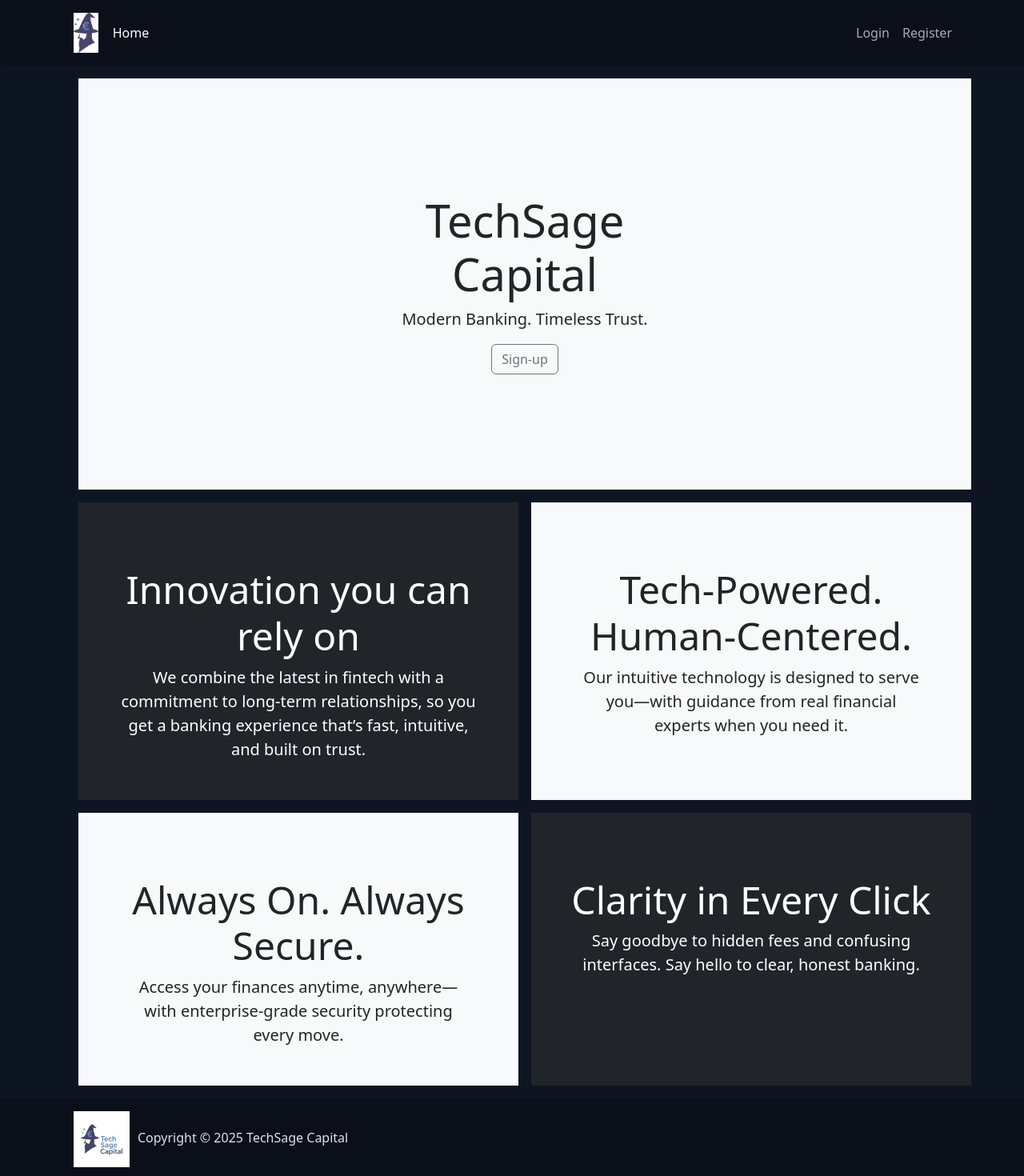
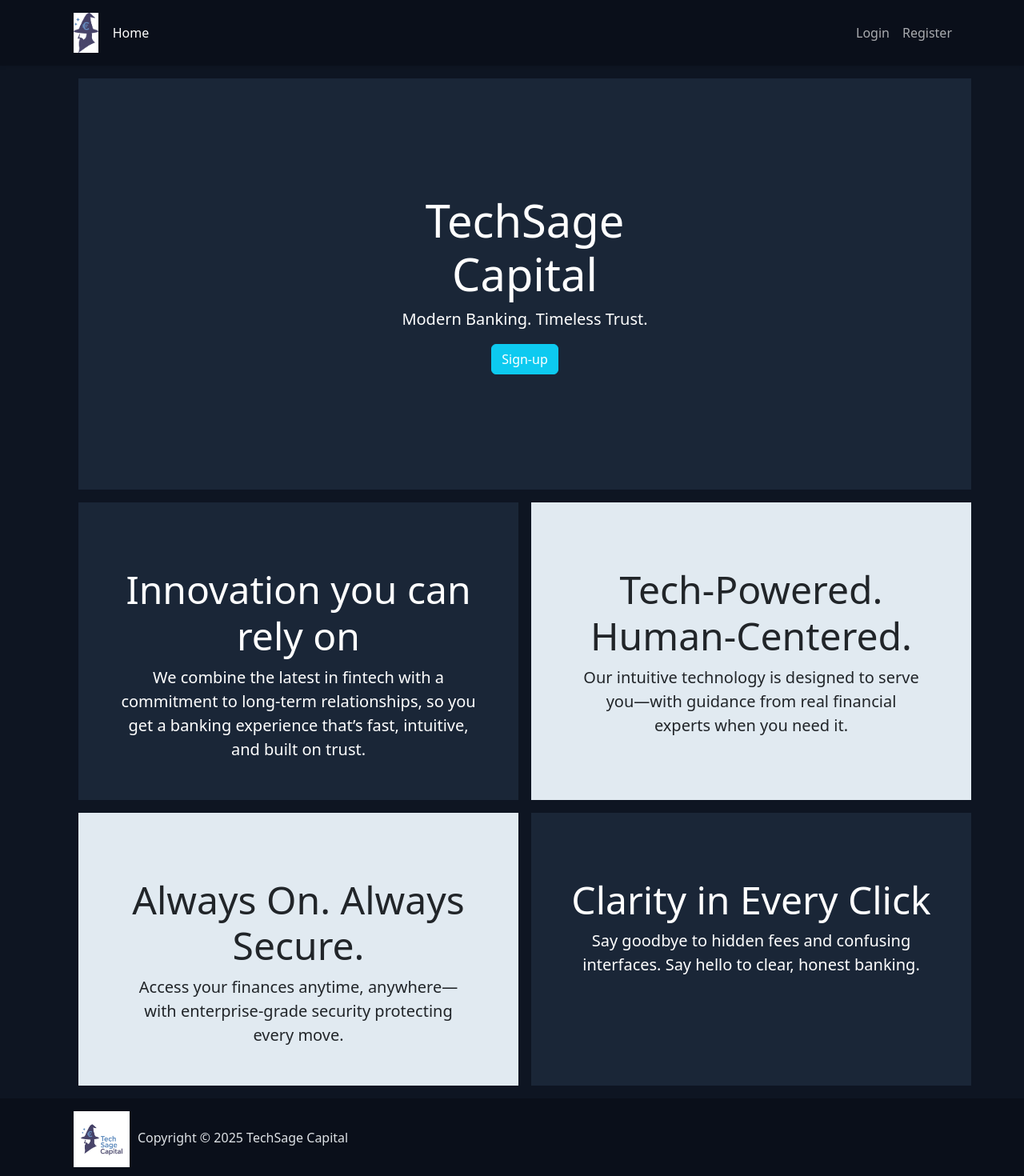
Before and after one commit to Jelcoo/TechSageCapital, a Vue app in the folder frontend/: page / in a window 1280 px wide. Shown: the top 1470 px of the page at 80% size. Built offline with nearby package versions, Linux system fonts and the light colour scheme; no server answers.

Commit message:
Update: color changes

```diff
--- a/frontend/src/assets/main.css
+++ b/frontend/src/assets/main.css
@@ -43,3 +43,19 @@ body{
     margin: 0 10px;
     background-color: white;
 }
+
+.head-bg{
+    background-color: #1a2637;
+}
+
+.bright-bg{
+    background-color: #e1eaf1;
+}
+
+.dark-bg{
+    background-color: #1a2637;
+}
+
+.sign-up-btn{
+    color:white;
+}
--- a/frontend/src/views/HomeView.vue
+++ b/frontend/src/views/HomeView.vue
@@ -6,25 +6,25 @@ const userStore = useUserStore();
 
 <template>
     <main>
-        <div class="position-relative overflow-hidden p-3 p-md-5 m-md-3 text-center bg-light text-dark"
+        <div class="position-relative overflow-hidden p-3 p-md-5 m-md-3 text-center head-bg text-white"
             style="width: 100%;">
             <div class="col-md-5 p-lg-5 mx-auto my-5">
                 <h1 class="display-4 font-weight-normal">TechSage Capital</h1>
                 <p class="lead font-weight-normal">Modern Banking. Timeless Trust.</p>
-                <RouterLink to="/auth/register" class="btn btn-outline-secondary" active-class="active"
+                <RouterLink to="/auth/register" class="btn btn-info text-white sign-up-btn" active-class="active"
                     v-if="userStore.token == null">Sign-up
                 </RouterLink>
             </div>
         </div>
         <div class="d-md-flex flex-md-equal w-100 my-md-3 m-md-3 pl-md-3 gap-3 row">
-            <div class="bg-dark pt-3 px-3 pt-md-5 px-md-5 text-center text-white overflow-hidden col">
+            <div class="dark-bg pt-3 px-3 pt-md-5 px-md-5 text-center text-white overflow-hidden col">
                 <div class="my-3 py-3">
                     <h2 class="display-5">Innovation you can rely on</h2>
                     <p class="lead">We combine the latest in fintech with a commitment to long-term relationships, so
                         you get a banking experience that’s fast, intuitive, and built on trust.</p>
                 </div>
             </div>
-            <div class="bg-light pt-3 px-3 pt-md-5 px-md-5 text-center overflow-hidden text-dark col">
+            <div class="bright-bg pt-3 px-3 pt-md-5 px-md-5 text-center overflow-hidden text-dark col">
                 <div class="my-3 p-3">
                     <h2 class="display-5">Tech-Powered. Human-Centered.</h2>
                     <p class="lead">Our intuitive technology is designed to serve you—with guidance from real financial
@@ -33,14 +33,14 @@ const userStore = useUserStore();
             </div>
         </div>
         <div class="d-md-flex flex-md-equal w-100 my-md-3 m-md-3 pl-md-3 gap-3 row">
-            <div class="bg-light pt-3 px-3 pt-md-5 px-md-5 text-center overflow-hidden text-dark col">
+            <div class="bright-bg pt-3 px-3 pt-md-5 px-md-5 text-center overflow-hidden text-dark col">
                 <div class="my-3 p-3">
                     <h2 class="display-5">Always On. Always Secure.</h2>
                     <p class="lead">Access your finances anytime, anywhere—with enterprise-grade security protecting
                         every move.</p>
                 </div>
             </div>
-            <div class="bg-dark pt-3 px-3 pt-md-5 px-md-5 text-center text-white overflow-hidden col">
+            <div class="dark-bg pt-3 px-3 pt-md-5 px-md-5 text-center text-white overflow-hidden col">
                 <div class="my-3 py-3">
                     <h2 class="display-5">Clarity in Every Click</h2>
                     <p class="lead">Say goodbye to hidden fees and confusing interfaces. Say hello to clear, honest
```
